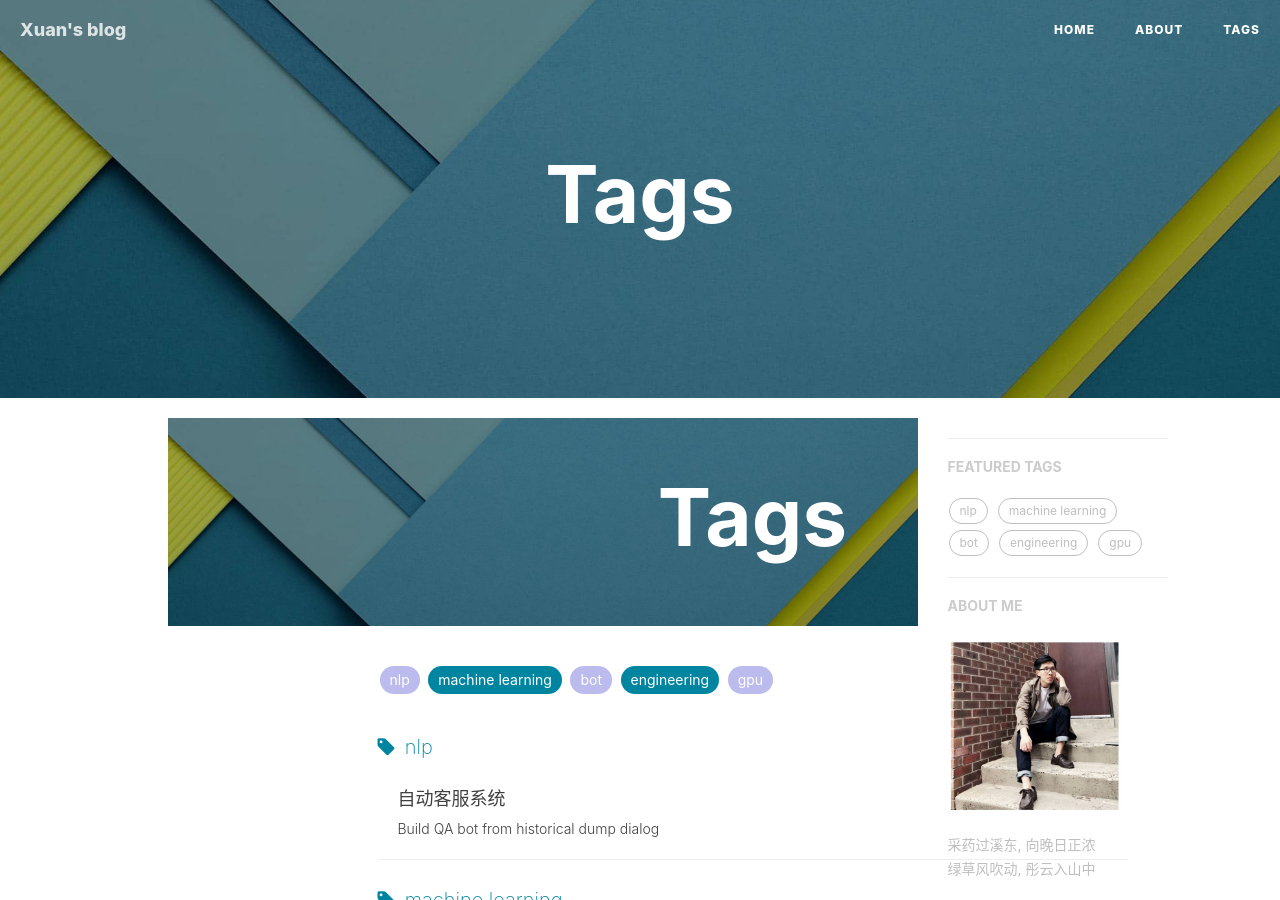
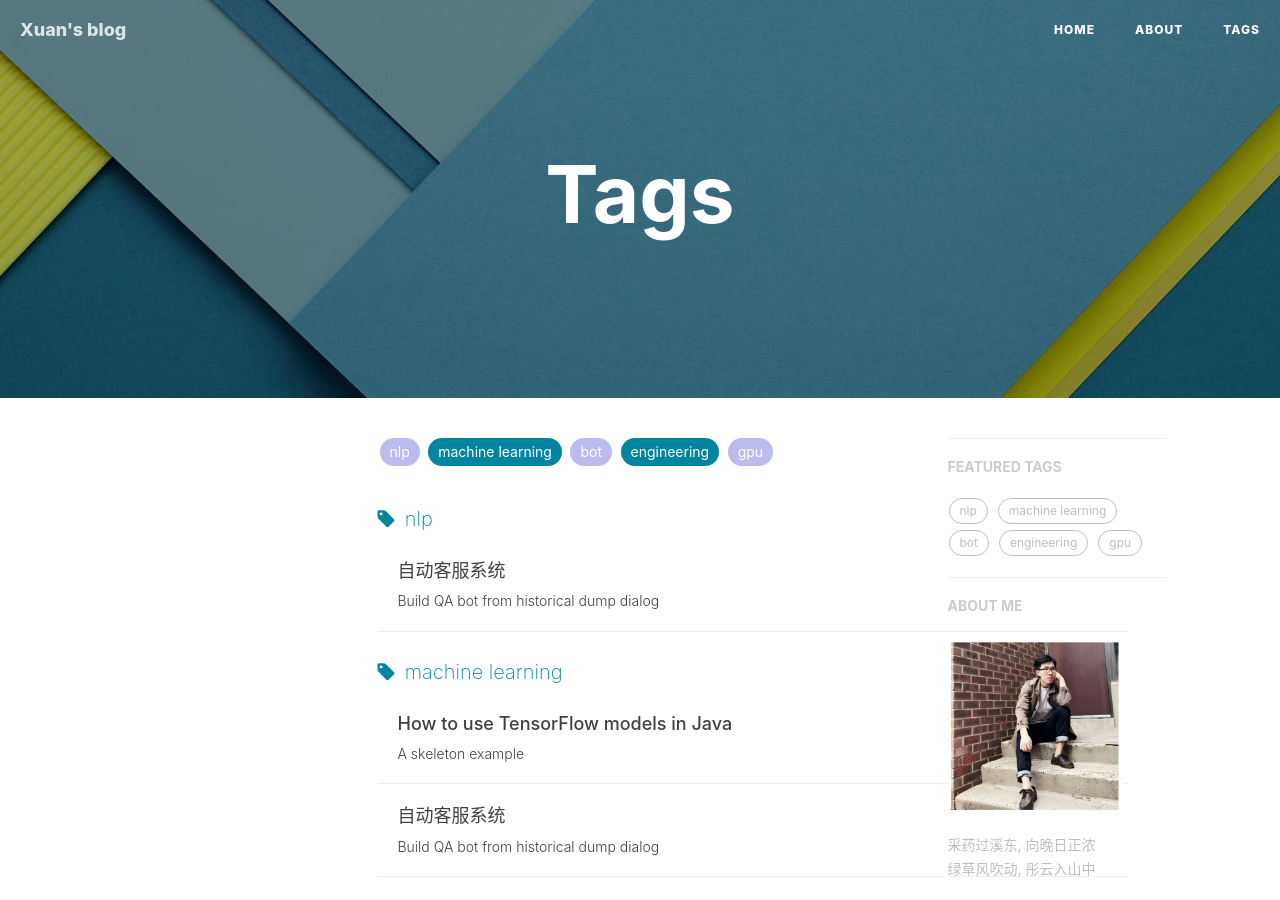
Before and after one commit to Alex-X-W/Alex-X-W.github.io, a Jekyll site: the page built from tags.html, in a window 1280 px wide and 900 px high. Built offline with Jekyll 4.4.1, drawn with Linux system fonts in a browser that asks for light colours; nearby versions of some CDN libraries; comment, search, counter and statistics services are not loaded.

Commit message:
try change layout

```diff
--- a/tags.html
+++ b/tags.html
@@ -6,7 +6,7 @@
 ---
 
 <!-- Page Header -->
-<header class="intro-header" style="background-image: url('{{ site.baseurl }}/{% if page.header-img %}{{ page.header-img }}{% else %}{{ site.header-img }}{% endif %}')">
+<!-- <header class="intro-header" style="background-image: url('{{ site.baseurl }}/{% if page.header-img %}{{ page.header-img }}{% else %}{{ site.header-img }}{% endif %}')">
     <div class="container">
         <div class="row">
             <div class="col-lg-8 col-lg-offset-2 col-md-10 col-md-offset-1">
@@ -18,7 +18,7 @@
         </div>
     </div>
 </header>
-
+ -->
 <!-- Main Content -->
 <div class="container">
 	<div class="row">
```
